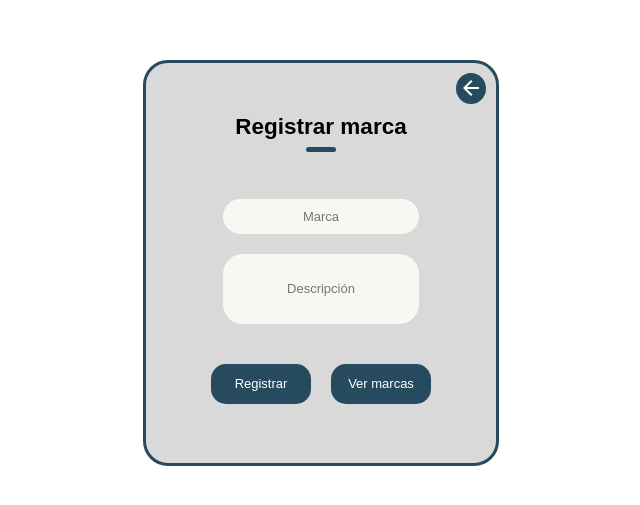
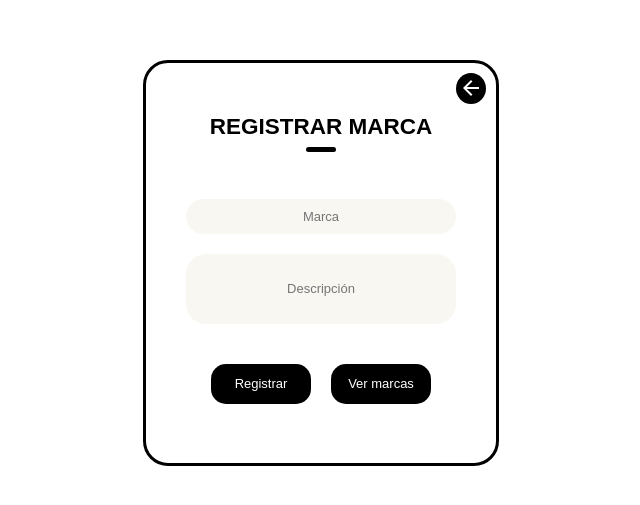
Before and after one commit to B3RZVS/mega_store_front., a React (Vite) app: page /registrarMarca in a window 1280 px wide. Shown: the part 137-642 px from the top of the page, without its empty margins (319-959 px from the left). Built offline with nearby package versions, Linux system fonts and the light colour scheme.

Commit message:
1.2
Cambio de colores

```diff
--- a/src/components/marca/registrarMarca.css
+++ b/src/components/marca/registrarMarca.css
@@ -14,13 +14,13 @@ body {
 }
 
 .screen { /*pantalla de administración*/
-    border: 3px solid #264b5e;
+    border: 3px solid black;
     border-radius:25px;
     height:400px;
     width: 350px;
     display:flex; /*para que el contenido se ajuste de forma horizontal*/
     flex-direction:column; /*flex por defecto los ordena en filas, yo los quiero en columnas*/
-    background-color:#d9d9d9;
+    background-color:white;
     font-size:15px;
     overflow: hidden;
 }
@@ -34,7 +34,7 @@ body {
     width:30px;
     height:5px;
     border-radius:3px;
-    background-color: #264b5e;
+    background-color: black;
     position: absolute;
     bottom:-12px;
     left: 50%; /* Posiciona el pseudo-elemento a la mitad del ancho del elemento .titulo */
@@ -62,6 +62,7 @@ form{
     border-radius: 20px;
     text-align:center;
     font-size:13px;
+    width: 250px;
 
 }
 .description{ /*input descripción*/
@@ -73,6 +74,7 @@ form{
     border:#2C2F35;
     border-radius: 20px;
     font-size:13px;
+    width:250px;
 }
 
 .buttons{ /*Contenedor que incluye a todos los botones*/
@@ -85,7 +87,7 @@ form{
     width:100px;
     height:40px;
     color:white; /*color del texto*/
-    background-color: #264b5e;
+    background-color: black;
     cursor:pointer;
     border-radius: 15px;
     border:none;
@@ -94,6 +96,7 @@ form{
 }
 .button:hover{ /*efecto cuando colocamos el cursor sobre el botón*/
    background-color:#416e84;
+   box-shadow: 0 0 7px 2px rgba(0, 123, 255, 0.5);
 }
 
 
@@ -101,7 +104,7 @@ form{
     display:flex;
     align-items: center;
     justify-content: center;
-   background-color:#264b5e;
+   background-color:black;
    border-radius:50%;
    width:30px;
    height: 40px;
@@ -116,4 +119,5 @@ form{
 }
 .navigation:hover{
     background-color: #416e84;
+    box-shadow: 0 0 7px 2px rgba(0, 123, 255, 0.5);
 }
--- a/src/components/marca/registrarMarca.tsx
+++ b/src/components/marca/registrarMarca.tsx
@@ -8,7 +8,7 @@ export const RegistrarMarca: React.FC = () => {
     return (
         <div className="screen"> {/*Pantalla de administración */}
             <button className="navigation"> < ArrowBackIcon  />  {/* Agrega el ícono dentro del botón */}</button>{/* Botón de navegación */}
-            <h2 className="title">Registrar marca</h2>
+            <h2 className="title">REGISTRAR MARCA</h2>
            <form>
                 <input className="brand" type="text" placeholder="Marca" />
                 <br />
```
